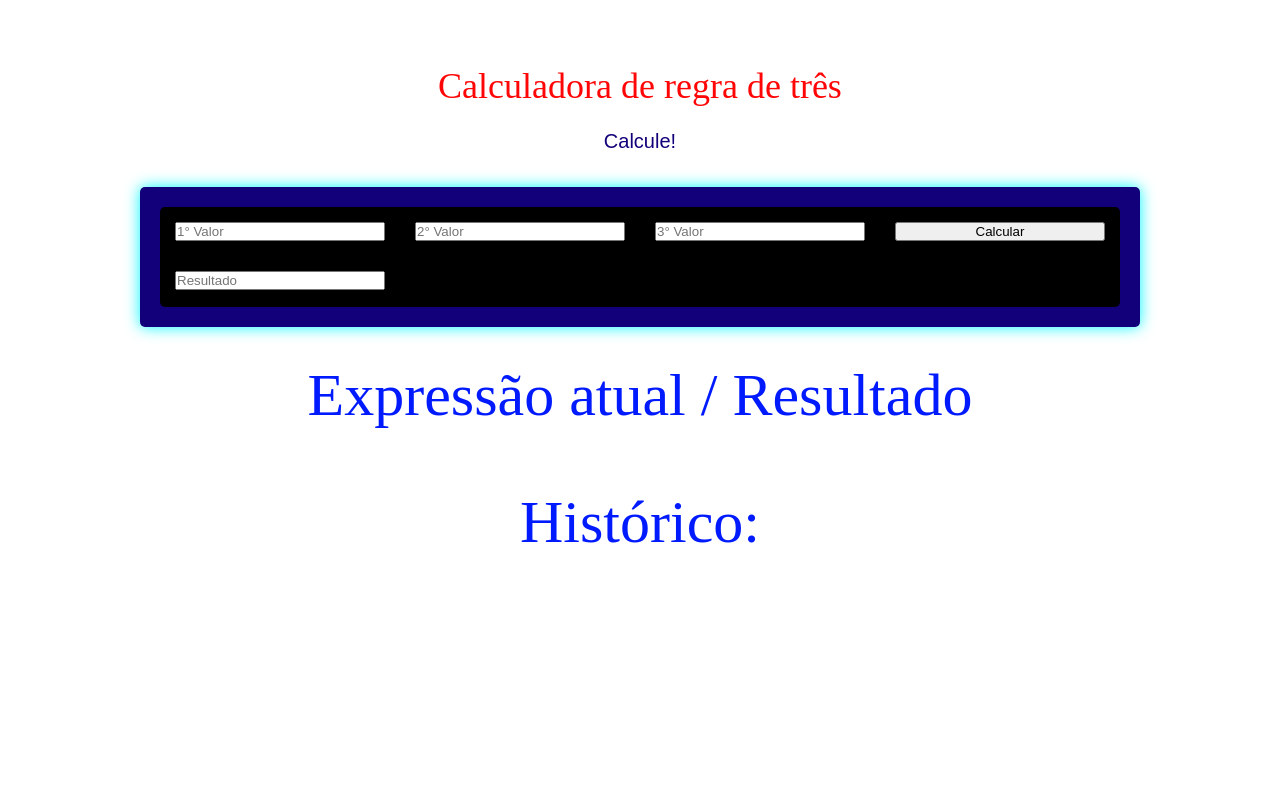
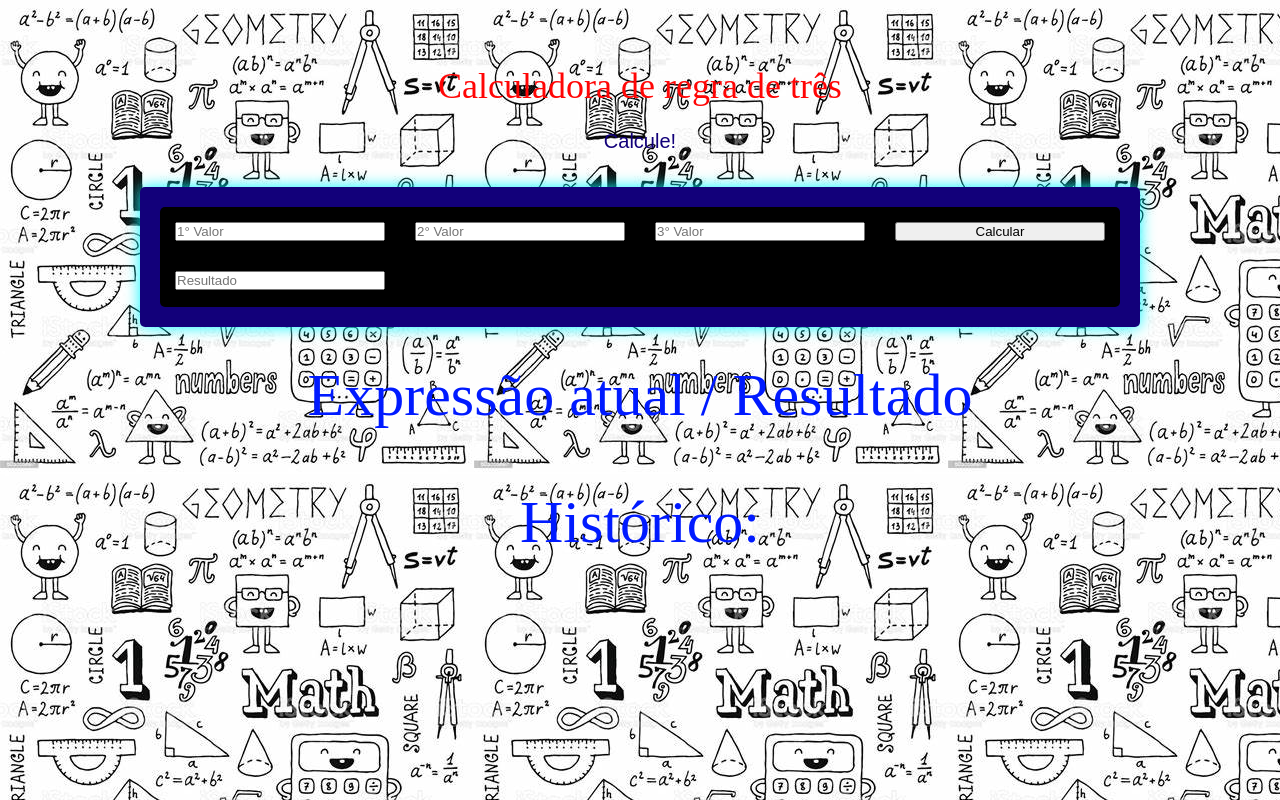
Before and after one commit to saralencini/Calculadora-de-regra-de-tr-s, a website: page www/index.html in a window 1280 px wide. Drawn offline with Linux system fonts and the light colour scheme.

Commit message:
Calculadora

```diff
--- a/www/index.html
+++ b/www/index.html
@@ -39,10 +39,10 @@
 
 </style>
 
-<link rel="shortcut icon" href="./src/imagens/SinalDeMais.png" type="image/x-icon">
+<link rel="shortcut icon" href="SinalDeMais.png" type="image/x-icon">
 
 </head>
-<body style background="./src/imagens/ImagemDeFundo.jpeg">
+<body style background="ImagemDeFundo.jpeg">
 
     <center>
     <span class="texto04"> Calculadora de regra de três </span>
```
